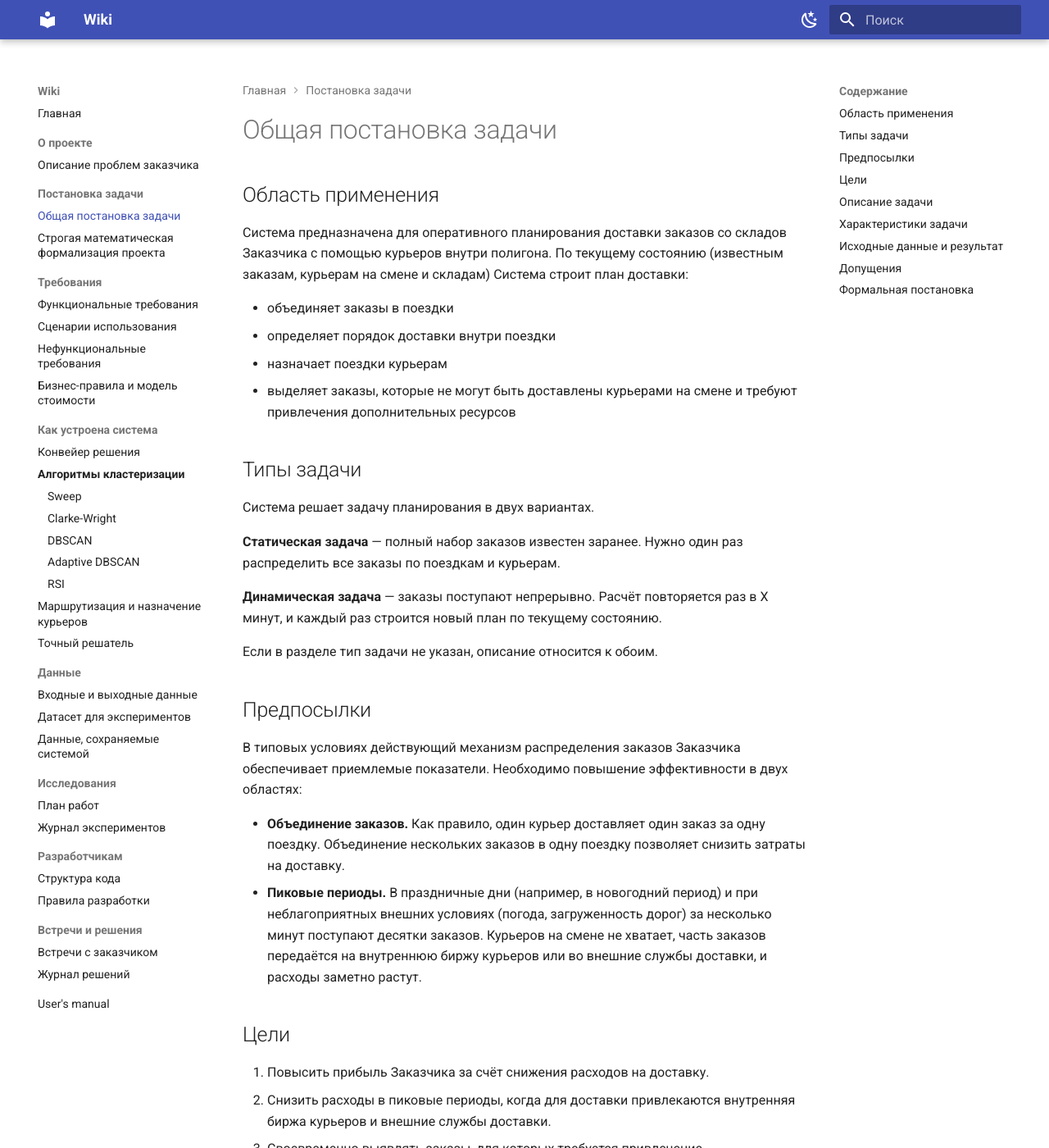
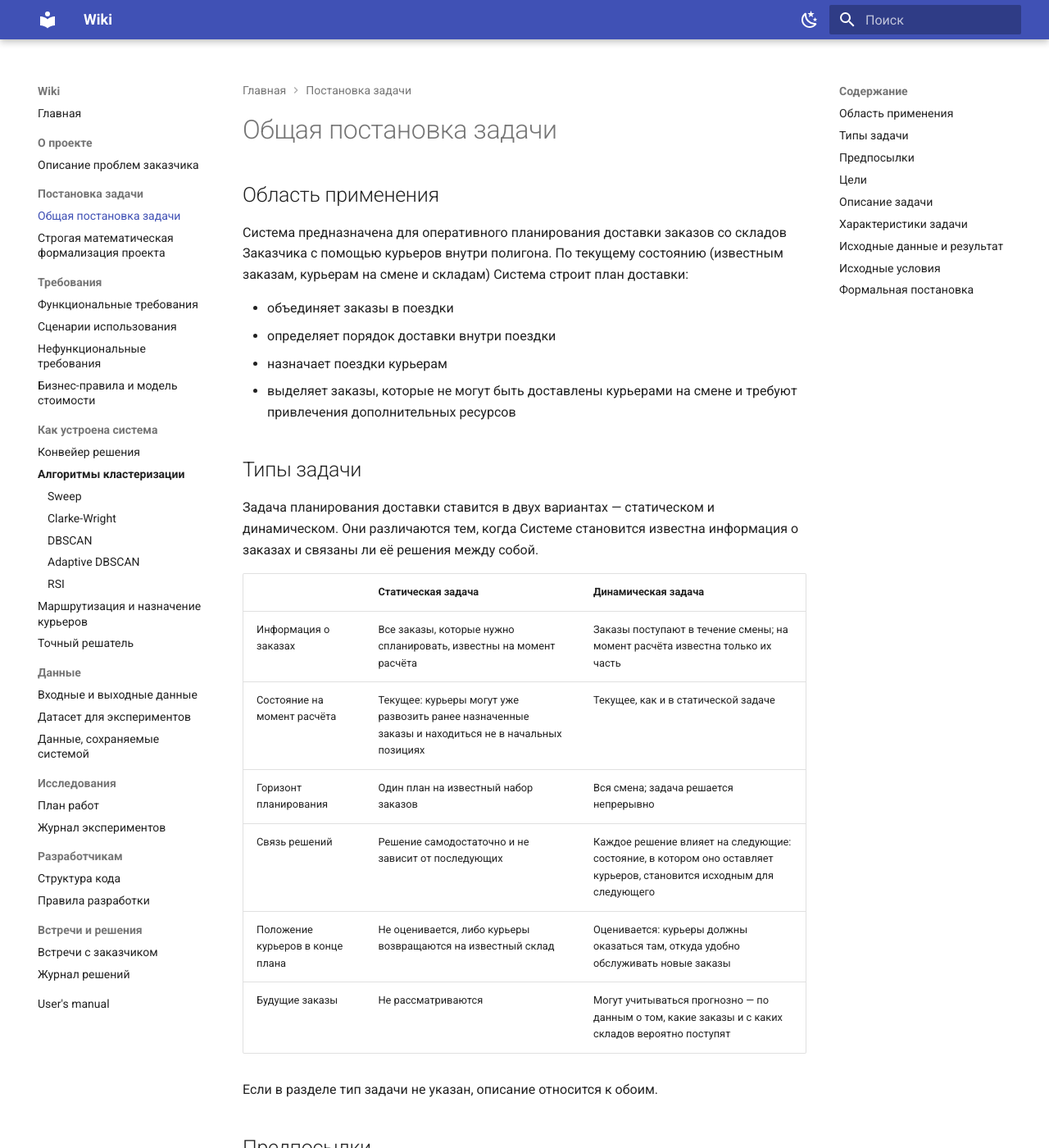
Before and after one commit to ivanovvaak/QDeepWiki, an MkDocs documentation site: the page built from docs/problem/overview.md, in a window 1280 px wide and 1400 px high. Shown: the whole window at 82% size. Built offline with MkDocs 1.6.1 and Material for MkDocs 9.7.7, drawn with Linux system fonts in a browser that asks for light colours; some of the changed text lies outside the part shown.

Commit message:
Типы задачи, исходные условия, поля данных

```diff
--- a/docs/problem/overview.md
+++ b/docs/problem/overview.md
@@ -11,11 +11,16 @@
 
 ## Типы задачи
 
-Система решает задачу планирования в двух вариантах.
+Задача планирования доставки ставится в двух вариантах — статическом и динамическом. Они различаются тем, когда Системе становится известна информация о заказах и связаны ли её решения между собой.
 
-**Статическая задача** — полный набор заказов известен заранее. Нужно один раз распределить все заказы по поездкам и курьерам.
-
-**Динамическая задача** — заказы поступают непрерывно. Расчёт повторяется раз в X минут, и каждый раз строится новый план по текущему состоянию.
+| | Статическая задача | Динамическая задача |
+| --- | --- | --- |
+| Информация о заказах | Все заказы, которые нужно спланировать, известны на момент расчёта | Заказы поступают в течение смены; на момент расчёта известна только их часть |
+| Состояние на момент расчёта | Текущее: курьеры могут уже развозить ранее назначенные заказы и находиться не в начальных позициях | Текущее, как и в статической задаче |
+| Горизонт планирования | Один план на известный набор заказов | Вся смена; задача решается непрерывно |
+| Связь решений | Решение самодостаточно и не зависит от последующих | Каждое решение влияет на следующие: состояние, в котором оно оставляет курьеров, становится исходным для следующего |
+| Положение курьеров в конце плана | Не оценивается, либо курьеры возвращаются на известный склад | Оценивается: курьеры должны оказаться там, откуда удобно обслуживать новые заказы |
+| Будущие заказы | Не рассматриваются | Могут учитываться прогнозно — по данным о том, какие заказы и с каких складов вероятно поступят |
 
 Если в разделе тип задачи не указан, описание относится к обоим.
 
@@ -50,9 +55,9 @@
 3. Какому курьеру назначить каждую поездку и в какой последовательности курьер выполняет свои поездки.
 4. Когда отправляется каждая поездка.
 
-**Статическая задача:** все заказы ещё не распределены, курьеры находятся в начальных позициях.
+**Статическая задача:** план строится для известных заказов с учётом текущего состояния курьеров; положение курьеров в конце плана не оценивается.
 
-**Динамическая задача:** на момент расчёта часть заказов уже назначена курьерам или находится в доставке, курьеры находятся в текущих позициях и имеют текущий статус. Новый план строится заново по этому состоянию, а не корректирует предыдущий.
+**Динамическая задача:** план, кроме того, должен оставлять курьеров в состоянии, удобном для обслуживания следующих заказов: учитывается, где курьеры окажутся после развоза и с каких складов вероятно придётся забирать новые заказы.
 
 После завершения поездки курьер может взять следующую, в том числе с другого склада. Переезд между поездками занимает время, но не оплачивается.
 
@@ -75,6 +80,8 @@
 
 Совместный выбор группировки заказов, порядка доставки и назначения курьеров — NP-трудная задача: при реальных объёмах точное решение недостижимо за приемлемое время. Поэтому Система решает её поэтапно: сначала формирует варианты группировки заказов в поездки, затем выбирает оптимальную комбинацию поездок и их назначение курьерам.
 
+При кластеризации учитывается вместимость разных типов транспорта. Группа заказов может расти до вместимости самого вместительного типа (автомобиля); по итогу ей присваивается наименьший тип транспорта, вместимость которого достаточна для её массы. Есть ли курьер такого типа в парке, проверяется на следующих этапах.
+
 ## Исходные данные и результат
 
 **На входе:** заказы, курьеры, склады, тарифы и ограничения.
@@ -83,18 +90,15 @@
 
 Подробно — на странице [Входные и выходные данные](../data/io.md).
 
-## Допущения
+## Исходные условия
 
 - Каждый заказ заранее закреплён за одним складом.
 - Тарифы курьеров передаются в Систему вместе с исходными данными.
-
-**Статическая задача:** известны начальные позиции курьеров.
-
-**Динамическая задача:** известны текущие позиции и статусы курьеров и заказов.
+- На момент расчёта известны текущие позиции и статусы курьеров и заказов.
 
 ## Формальная постановка
 
-Формальная постановка описывает статическую задачу. Динамическая задача решается как последовательность статических — по одной на каждый запуск.
+Формальная постановка ниже описывает статическую задачу. В текущей реализации динамическая задача решается как последовательность таких задач, поэтому постановка описывает каждый отдельный расчёт.
 
 **Множества.** K — курьеры, O — заказы, D — склады, J — поездки.
 
```
Also changed, not shown: docs/data/io.md (+11 -12 lines).
